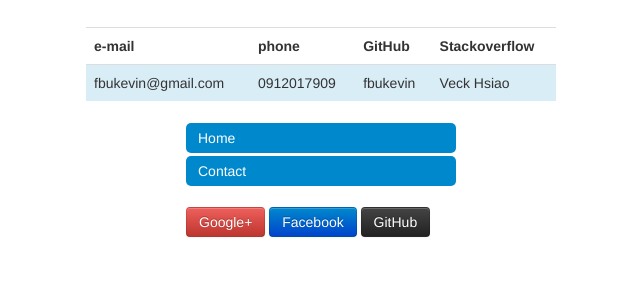
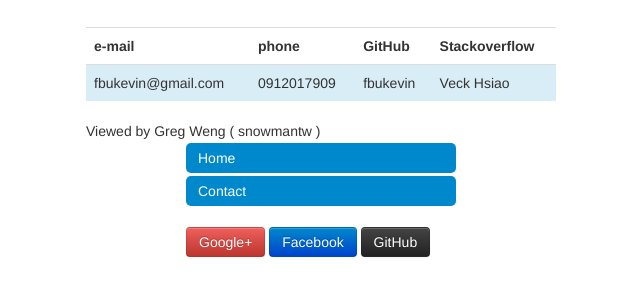
Before and after one commit to fbukevin/PLSM2013-bootstrap, a plain HTML site: page index.htm in a window 1280 px wide. Shown: the part 333-628 px from the top of the page, without its empty margins (314-954 px from the left). Drawn offline with nearby package versions, Linux system fonts and the light colour scheme.

Commit message:
Mark viewed

```diff
--- a/index.htm
+++ b/index.htm
@@ -38,6 +38,9 @@
 				</tr>
 			</table>
 		</div>
+		<div class="span5 offset4">
+			Viewed by Greg Weng ( snowmantw )
+		</div>
 	</div>
 
 	<!-- navigation for contact info -->
```
